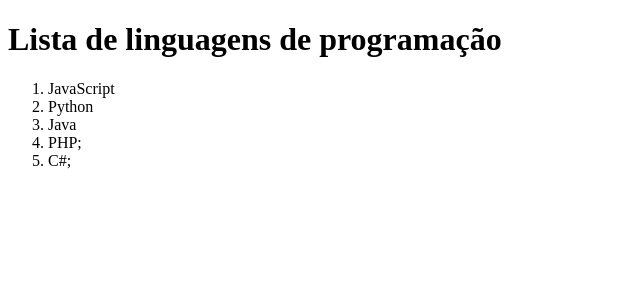
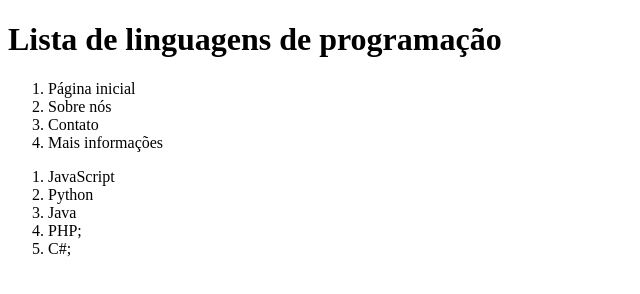
Before and after one commit to KamillaLima/CursoGithub, a plain HTML site: page index.html in a window 1280 px wide. Shown: the whole page, without its empty margins (0-640 px from the left). Drawn offline with Linux system fonts and the light colour scheme.

Commit message:
criando menuNavegação

```diff
--- a/index.html
+++ b/index.html
@@ -12,6 +12,14 @@
     <header>
         <h1>Lista de linguagens de programação</h1>
     </header>
+    <nav>
+        <ol>
+            <li>Página inicial</li>
+            <li>Sobre nós</li>
+            <li>Contato</li>
+            <li>Mais informações</li>
+        </ol>
+    </nav>
     <ol>
         <li>JavaScript</li>
         <li> Python</li>
```
